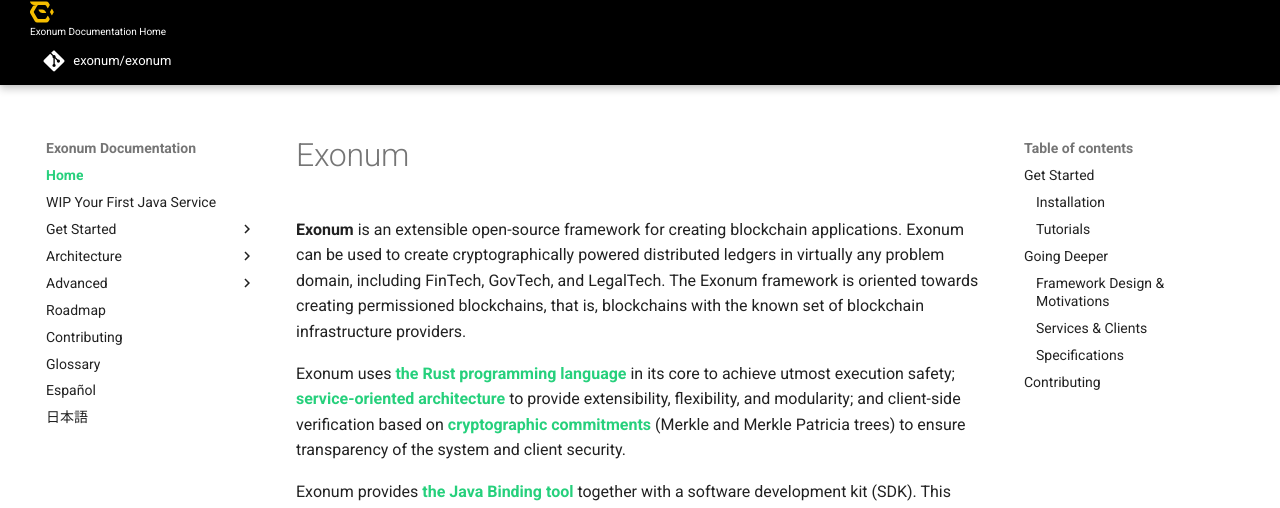
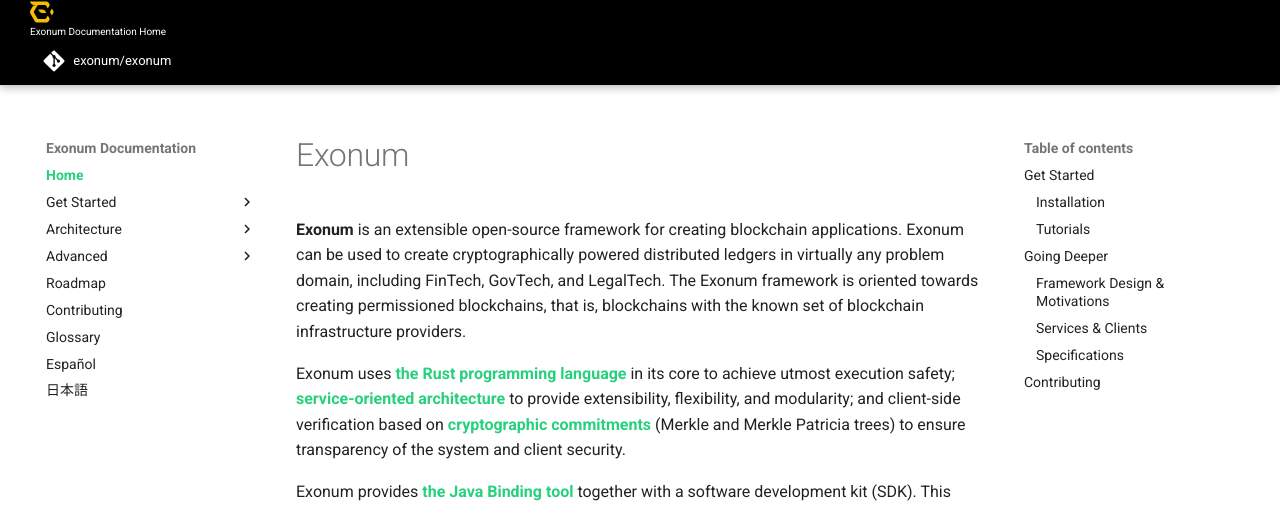
Before and after one commit to exonum/exonum-doc, an MkDocs documentation site: the page built from src/index.md, in a window 1280 px wide. Shown: the top 508 px of the page. Built offline with MkDocs 1.6.1 and Material for MkDocs 9.7.7, drawn with Linux system fonts in a browser that asks for light colours; comment, search, counter and statistics services are not loaded.

Commit message:
Move the tutorial page to the EJB guide:
2b moved in a separate section for Java,
likely, in a separate PR.

```diff
--- a/mkdocs.yml
+++ b/mkdocs.yml
@@ -49,7 +49,6 @@
 nav:
   # Short description of Exonum, documentation and how to use it
   - 'Home': 'index.md'
-  - 'WIP Your First Java Service': 'get-started/first-java-service.md'
   - 'Get Started':
     # What is Exonum 'as a box', from point of view of external developer
     - 'What is Exonum': 'get-started/what-is-exonum.md'
@@ -66,6 +65,8 @@
     - 'Cryptocurrency Advanced Tutorial': 'get-started/data-proofs.md'
     # A tutorial on applying light client for Exonum services
     - 'Light Client Tutorial': 'get-started/light-client.md'
+    # A tutorial on Java service development
+    - 'Java Service Tutorial': 'get-started/first-java-service.md'
     - 'Java Binding User Guide': 'get-started/java-binding.md'
   - 'Architecture':
     # Includes guidelines for services
```
